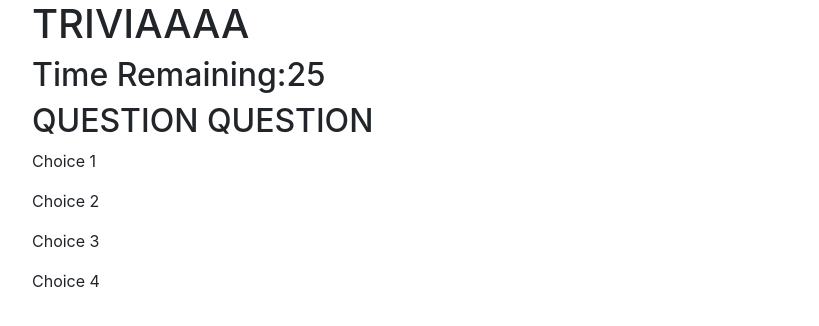
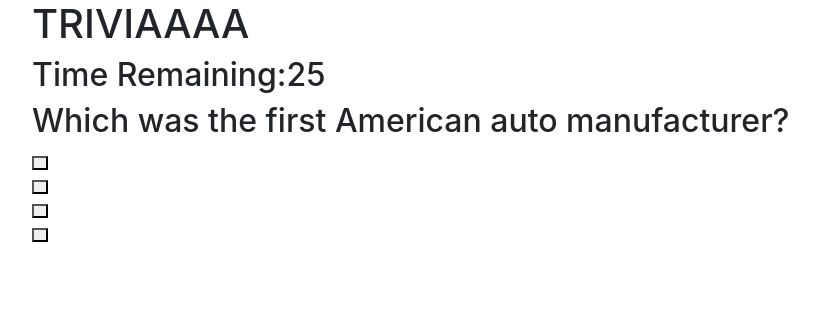
Before and after one commit to kevinperez1996/TriviaGame, a plain HTML site: page index.html in a window 1280 px wide. Shown: the whole page, without its empty margins (53-872 px from the left). Drawn offline with nearby package versions, Linux system fonts and the light colour scheme.

Commit message:
Added some Js to display the question onto the DOM

```diff
--- a/assets/javascript/app.js
+++ b/assets/javascript/app.js
@@ -1,11 +1,38 @@
 
 
+
+
+
+
+
+
+//--------------------QUESTIONS--------------------
+var questions = ["Which car manufacturer is from Germany?", "What is the slogan for BMW?", "Which was the first American auto manufacturer?"]
+
+for (var i = 0; i < questions.length; i++){
+    $("#question").text(questions[i]);
+};
+
+
+
+
+
+
+
+
+
+
+
+
+
+//----------------COUNTER---------------------------
+//Variables to hold values for countdown timer
 var timeKeep;
 var time = 30;
 var countingDown = false;
 $("#clock").text(time);
 
-
+//Function to start the clock
 function clockStart() {
     if (!countingDown) {
         timeKeep = setInterval(count, 1000);
@@ -20,8 +47,6 @@ function count() {
         stop();
     }
 
-
-
     $("#clock").text(time);
 };
 function stop (){
--- a/index.html
+++ b/index.html
@@ -32,7 +32,8 @@
         </div>
         <div class="row">
             <div class="col-sm">
-                <h2>QUESTION QUESTION</h2>
+
+                <h2><span id="question"></span></h2>
             </div>
 
         </div>
@@ -40,22 +41,30 @@
             <div class="col-sm">
                 <div class="row">
                     <div class="col-sm">
-                        <p>Choice 1</p>
+                        <button id= "C1">
+                            <h2></h2>
+                        </button>
                     </div>
                 </div>
                 <div class="row">
                     <div class="col-sm">
-                        <p>Choice 2</p>
+                        <button id="C2">
+                            <h2></h2>
+                        </button>
                     </div>
                 </div>
                 <div class="row">
                     <div class="col-sm">
-                        <p>Choice 3</p>
+                        <button id="C3">
+                            <h2></h2>
+                        </button>
                     </div>
                 </div>
                 <div class="row">
                     <div class="col-sm">
-                        <p>Choice 4</p>
+                        <button id="C4">
+                            <h2></h2>
+                        </button>
                     </div>
                 </div>
             </div>
```
